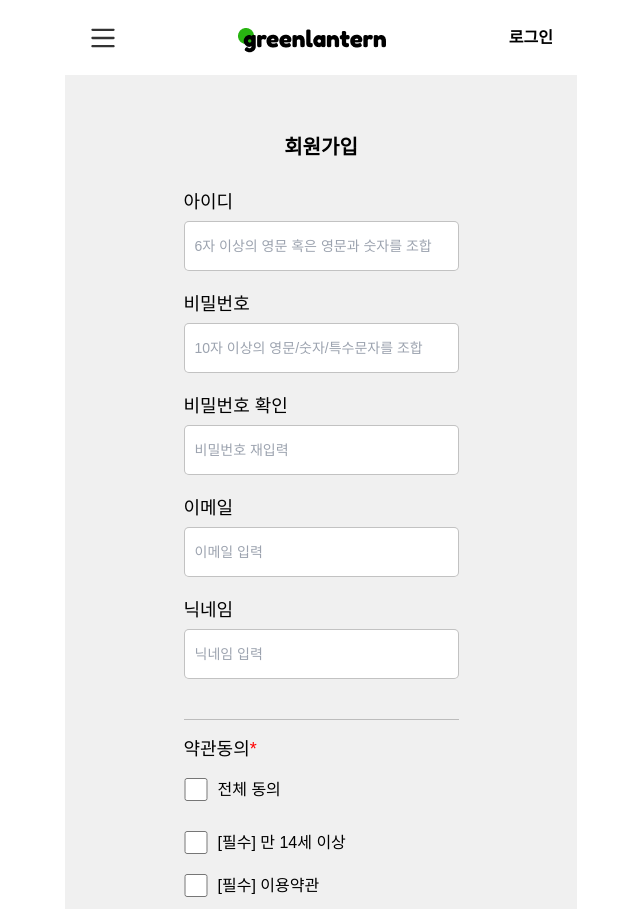
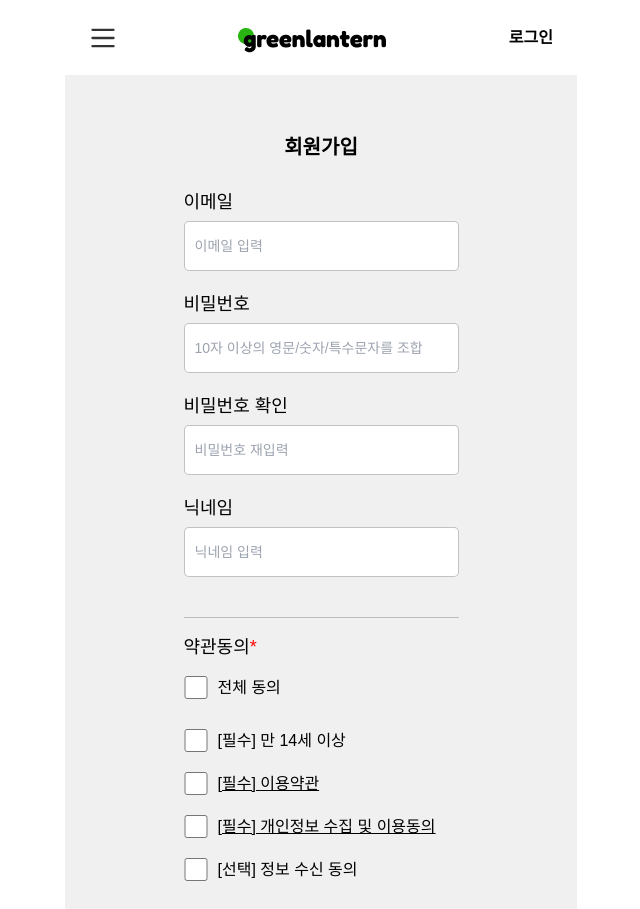
Before and after one commit to GreenlanternTeam/Frontend, a Next.js app: page /register in a window 1280 px wide. Shown: the top 909 px of the page, without its empty margins (319-959 px from the left). Built offline with nearby package versions, Linux system fonts and the light colour scheme.

Commit message:
Add(bumsoo/feature): 회원가입 체크 박스 리액트 훅 폼으로 상태관리 방식 변경

```diff
--- a/api/auth.ts
+++ b/api/auth.ts
@@ -7,6 +7,10 @@ export interface SignUpType {
 	email: string
 	password_confirm: string
 	allcheck: boolean
+	agree_14plus: boolean
+	agree_terms: boolean
+	agree_info: boolean
+	agree_recinfo: boolean
 }
 
 interface AxiosResponse {
@@ -24,16 +28,16 @@ export interface SignUpResponse extends AxiosResponse {
 }
 
 export const signUp = async (data: SignUpType): Promise<SignUpResponse> => {
-	const { password, email, nickname, password_confirm } = data
+	const { password, email, nickname, password_confirm, agree_14plus, agree_terms, agree_info, agree_recinfo } = data
 	return await customAxios.post('/signup', {
 		password,
 		password2: password_confirm,
 		email,
 		nickname,
-		agree_14plus: true,
-		agree_terms: true,
-		agree_info: true,
-		agree_recinfo: true
+		agree_14plus,
+		agree_terms,
+		agree_info,
+		agree_recinfo
 	})
 }
 
--- a/components/LoginForm/index.tsx
+++ b/components/LoginForm/index.tsx
@@ -10,17 +10,15 @@ import { customAxios } from 'api'
 interface Props {
 	register: UseFormRegister<LoginType>
 	handleSubmit: UseFormHandleSubmit<LoginType>
+	onSubmit: (data: LoginType) => void
 }
 
-const LoginForm = ({ register, handleSubmit }: Props) => {
-	const onValid = async (data: LoginType) => {
-		const res = await customAxios.post('/login', data)
-	}
+const LoginForm = ({ register, handleSubmit, onSubmit }: Props) => {
 	return (
 		<Wrrapper>
-			<Form onSubmit={handleSubmit(onValid)}>
+			<Form onSubmit={handleSubmit(onSubmit)}>
 				<h2>로그인</h2>
-				<Input placeholder="아이디" {...register('userId', { required: true })} />
+				<Input placeholder="이메일" {...register('email', { required: true })} />
 				<Input placeholder="비밀번호 " type="password" {...register('password', { required: true })} />
 				<Button>로그인</Button>
 				<p>
--- a/components/RegisterForm/index.tsx
+++ b/components/RegisterForm/index.tsx
@@ -1,7 +1,7 @@
 import React, { isValidElement, useEffect, useRef } from 'react'
 import styled from 'styled-components'
 import { FieldError, UseFormHandleSubmit, UseFormRegister, UseFormWatch } from 'react-hook-form'
-import { CheckList, FormValue, FormIsValid } from 'types/SignUpType'
+import { FormValue, FormIsValid } from 'types/SignUpType'
 import { SignUpType } from 'api/auth'
 
 interface Props {
@@ -14,58 +14,43 @@ interface Props {
 		nickname?: FieldError | undefined
 	}
 	watch: UseFormWatch<FormValue>
-	dataList: CheckList[]
-	isAllChecked: boolean
-	setIsAllChecked: React.Dispatch<React.SetStateAction<boolean>>
 	onSubmit: (data: SignUpType) => void
 	handleSubmit: UseFormHandleSubmit<FormValue>
 	setIsValid: React.Dispatch<React.SetStateAction<FormIsValid>>
-	isVali: FormIsValid
+	isValid: FormIsValid
 	onFormValid: (inputName: string, error: FieldError | undefined) => void
 }
 
-const RegisterForm = ({
-	register,
-	errors,
-	watch,
-	dataList,
-	isAllChecked,
-	setIsAllChecked,
-	onSubmit,
-	handleSubmit,
-	isVali,
-	onFormValid
-}: Props) => {
+const RegisterForm = ({ register, errors, watch, onSubmit, handleSubmit, isValid, onFormValid }: Props) => {
 	const passWordRef = useRef<string | null>(null)
 	passWordRef.current = watch('password')
-
-	const checkHandler = () => {
-		setIsAllChecked(!isAllChecked)
-	}
+	const allCheck = watch('allcheck', false)
 
 	return (
 		<Wrrapper>
 			<h2>회원가입</h2>
 			<Form onSubmit={handleSubmit(onSubmit)}>
-				<label>아이디</label>
+				<label>이메일</label>
 				<Input
-					placeholder="6자 이상의 영문 혹은 영문과 숫자를 조합"
-					error={errors.userId}
-					isValid={isVali.userId}
-					{...register('userId', {
+					placeholder="이메일 입력"
+					error={errors.email}
+					isValid={isValid.email}
+					{...register('email', {
 						required: { value: true, message: '필수항목 입니다' },
-						minLength: { value: 6, message: '6자 이상 입력해주세요' },
-						pattern: { value: /^[a-zA-Z0-9]*$/, message: '올바른 아이디 형식이 아닙니다' },
-						onBlur: () => onFormValid('userId', errors.userId)
+						pattern: {
+							value: /^[0-9a-zA-Z]([-_.]?[0-9a-zA-Z])*@[0-9a-zA-Z]([-_.]?[0-9a-zA-Z])*.[a-zA-Z]{2,3}$/i,
+							message: '올바른 이메일 형식이 아닙니다'
+						},
+						onBlur: () => onFormValid('email', errors.email)
 					})}
 				/>
-				{errors.userId && <ErrorMsg>{errors.userId.message}</ErrorMsg>}
+				{errors.email && <ErrorMsg>{errors.email.message}</ErrorMsg>}
 				<label>비밀번호</label>
 				<Input
 					type="password"
 					placeholder="10자 이상의 영문/숫자/특수문자를 조합"
 					error={errors.password}
-					isValid={isVali.password}
+					isValid={isValid.password}
 					{...register('password', {
 						required: { value: true, message: '필수항목 입니다' },
 						minLength: { value: 10, message: '10자 이상 입력해주세요' },
@@ -82,7 +67,7 @@ const RegisterForm = ({
 					type="password"
 					placeholder="비밀번호 재입력"
 					error={errors.password_confirm}
-					isValid={isVali.password_confirm}
+					isValid={isValid.password_confirm}
 					{...register('password_confirm', {
 						required: { value: true, message: '필수항목 입니다' },
 						validate: (value) => value === passWordRef.current,
@@ -95,26 +80,11 @@ const RegisterForm = ({
 					) : (
 						<ErrorMsg>비밀번호가 다릅니다</ErrorMsg>
 					))}
-				<label>이메일</label>
-				<Input
-					placeholder="이메일 입력"
-					error={errors.email}
-					isValid={isVali.email}
-					{...register('email', {
-						required: { value: true, message: '필수항목 입니다' },
-						pattern: {
-							value: /^[0-9a-zA-Z]([-_.]?[0-9a-zA-Z])*@[0-9a-zA-Z]([-_.]?[0-9a-zA-Z])*.[a-zA-Z]{2,3}$/i,
-							message: '올바른 이메일 형식이 아닙니다'
-						},
-						onBlur: () => onFormValid('email', errors.email)
-					})}
-				/>
-				{errors.email && <ErrorMsg>{errors.email.message}</ErrorMsg>}
 				<label>닉네임</label>
 				<Input
 					placeholder="닉네임 입력"
 					error={errors.nickname}
-					isValid={isVali.nickname}
+					isValid={isValid.nickname}
 					{...register('nickname', {
 						required: { value: true, message: '필수항목 입니다' },
 						onBlur: () => onFormValid('nickname', errors.nickname)
@@ -127,28 +97,44 @@ const RegisterForm = ({
 						약관동의<p>*</p>
 					</h3>
 					<AllCheckLabel>
-						<AgreeCheck
-							type="checkbox"
-							{...register('allcheck', {
-								required: { value: true, message: '필수항목 입니다' }
-							})}
-							onChange={() => checkHandler()}
-						/>
+						<AgreeCheck type="checkbox" {...register('allcheck')} />
 						<span>전체 동의</span>
 					</AllCheckLabel>
 					<AgreeCheckGroup>
-						{dataList.map((el) => (
-							<AgreeCheckLabel key={el.id}>
+						<AgreeCheckLabel>
 							<AgreeCheck
 								type="checkbox"
-									checked={el.checked}
-									{...register(`allcheck`, {
+								checked={allCheck || watch('agree_14plus')}
+								{...register('agree_14plus', {
 									required: { value: true, message: '필수항목 입니다' }
 								})}
 							/>
-								{el.data}
+							[필수] 만 14세 이상
 						</AgreeCheckLabel>
-						))}
+						<AgreeCheckLabel>
+							<AgreeCheck
+								type="checkbox"
+								checked={allCheck || watch('agree_terms')}
+								{...register('agree_terms', {
+									required: { value: true, message: '필수항목 입니다' }
+								})}
+							/>
+							<span>[필수] 이용약관</span>
+						</AgreeCheckLabel>
+						<AgreeCheckLabel>
+							<AgreeCheck
+								type="checkbox"
+								checked={allCheck || watch('agree_info')}
+								{...register('agree_info', {
+									required: { value: true, message: '필수항목 입니다' }
+								})}
+							/>
+							<span>[필수] 개인정보 수집 및 이용동의</span>
+						</AgreeCheckLabel>
+						<AgreeCheckLabel>
+							<AgreeCheck type="checkbox" checked={allCheck || watch('agree_recinfo')} {...register('agree_recinfo')} />
+							[선택] 정보 수신 동의
+						</AgreeCheckLabel>
 					</AgreeCheckGroup>
 				</Agree>
 				<Button type="submit">회원가입</Button>
@@ -267,6 +253,10 @@ const AgreeCheckLabel = styled.label`
 	display: flex;
 	align-items: center;
 	margin-top: 20px;
+
+	span {
+		text-decoration: underline;
+	}
 `
 const AllCheckLabel = styled.label`
 	font-size: 16px;
--- a/pages/login.tsx
+++ b/pages/login.tsx
@@ -10,9 +10,13 @@ const Login = () => {
 		formState: { errors }
 	} = useForm<LoginType>()
 
+	const onSubmit = (data: LoginType) => {
+		console.log(data)
+	}
+
 	return (
 		<Layout>
-			<LoginForm register={register} handleSubmit={handleSubmit} />
+			<LoginForm register={register} handleSubmit={handleSubmit} onSubmit={onSubmit} />
 		</Layout>
 	)
 }
--- a/pages/register.tsx
+++ b/pages/register.tsx
@@ -6,69 +6,42 @@ import { signUp } from 'api/auth'
 import { useMutation } from 'react-query'
 import { SignUpType, SignUpResponse } from 'api/auth'
 import { AxiosError } from 'axios'
-import { CheckList, FormValue, FormIsValid } from 'types/SignUpType'
+import { FormValue, FormIsValid } from 'types/SignUpType'
 
 const Register = () => {
 	const {
 		register,
 		handleSubmit,
 		watch,
-		formState: { errors, isValidating, isValid }
+		formState: { errors }
 	} = useForm<FormValue>({
 		mode: 'onChange'
 	})
-	const [isAllChecked, setIsAllChecked] = useState<boolean>(false)
-	const [isVali, setIsValid] = useState<FormIsValid>({
+	const [isValid, setIsValid] = useState<FormIsValid>({
 		userId: false,
 		password: false,
 		email: false,
 		password_confirm: false,
 		nickname: false
 	})
-	const [dataList, setData] = useState<CheckList[]>([
-		{ id: 1, key: 'agree_14plus', data: '[필수] 만 14세 이상', checked: false },
-		{ id: 2, key: 'agree_terms', data: '[필수] 이용약관', checked: false },
-		{ id: 3, key: 'agree_info', data: '[필수] 개인정보 수집 및 이용동의', checked: false },
-		{ id: 4, key: 'agree_recinfo', data: '[선택] 정보 수신 동의', checked: false }
-	])
 	const { mutate, data, isLoading, isError, error, isSuccess } = useMutation<SignUpResponse, AxiosError, SignUpType>(signUp)
-	const onAllCheckHandler = () => {
-		if (isAllChecked) {
-			setData(
-				dataList.map((el) => {
-					return { ...el, checked: true }
-				})
-			)
-		} else {
-			setData(
-				dataList.map((el) => {
-					return { ...el, checked: false }
-				})
-			)
-		}
-	}
 
 	const onSubmit = (formData: SignUpType) => {
-		console.log(formData)
 		mutate(formData)
 	}
 
 	const onFormValid = (inputName: string, error: FieldError | undefined) => {
 		if (!error) {
 			setIsValid({
-				...isVali,
+				...isValid,
 				[inputName]: true
 			})
 		} else
 			setIsValid({
-				...isVali,
+				...isValid,
 				[inputName]: false
 			})
 	}
-
-	useEffect(() => {
-		onAllCheckHandler()
-	}, [isAllChecked])
 
 	return (
 		<Layout>
@@ -76,12 +49,9 @@ const Register = () => {
 				register={register}
 				errors={errors}
 				watch={watch}
-				dataList={dataList}
-				isAllChecked={isAllChecked}
-				setIsAllChecked={setIsAllChecked}
 				onSubmit={onSubmit}
 				handleSubmit={handleSubmit}
-				isVali={isVali}
+				isValid={isValid}
 				setIsValid={setIsValid}
 				onFormValid={onFormValid}
 			/>
```
Also changed, not shown: types/SignUpType.ts (+4 -8 lines). Lines whose indentation alone changed are shown as unchanged.
